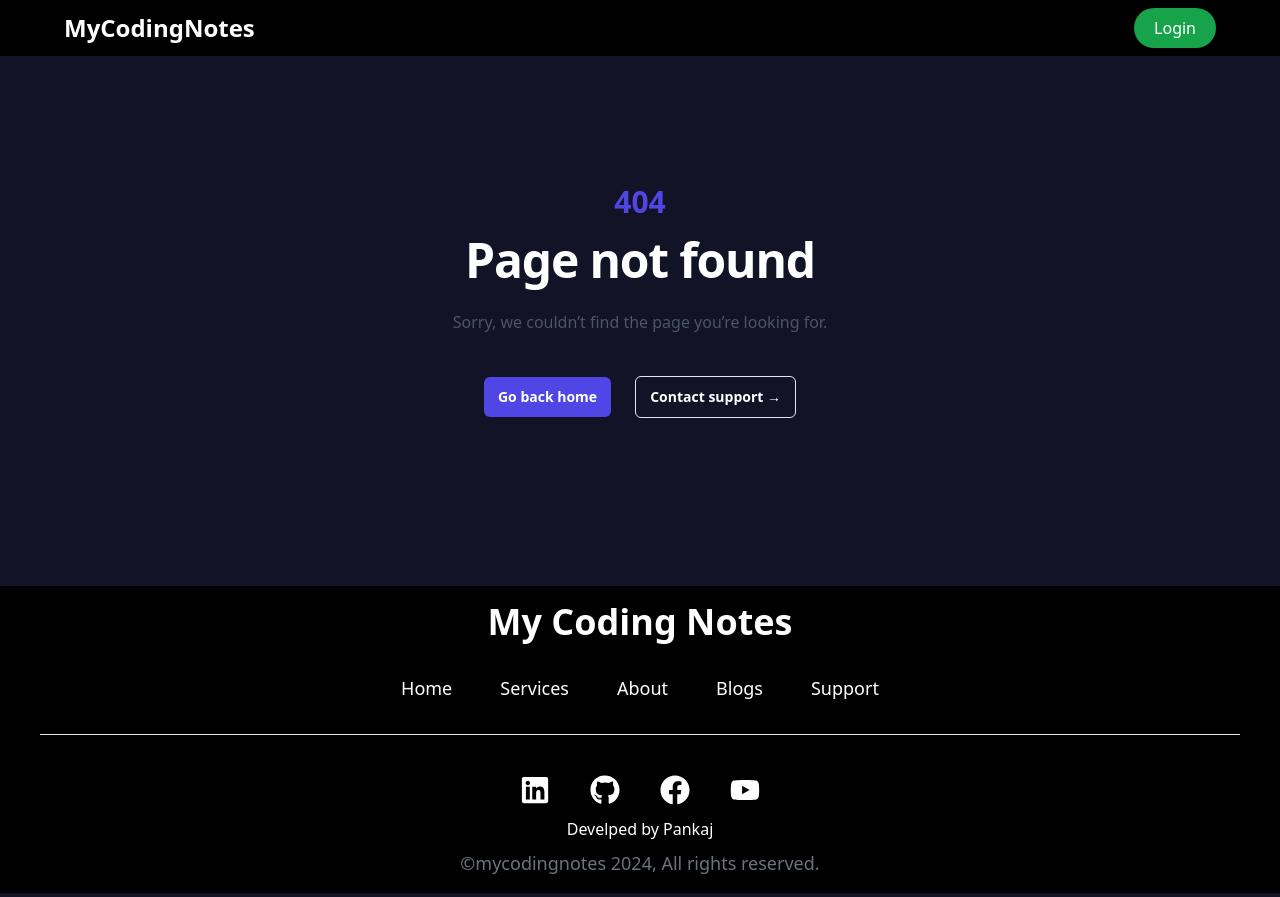
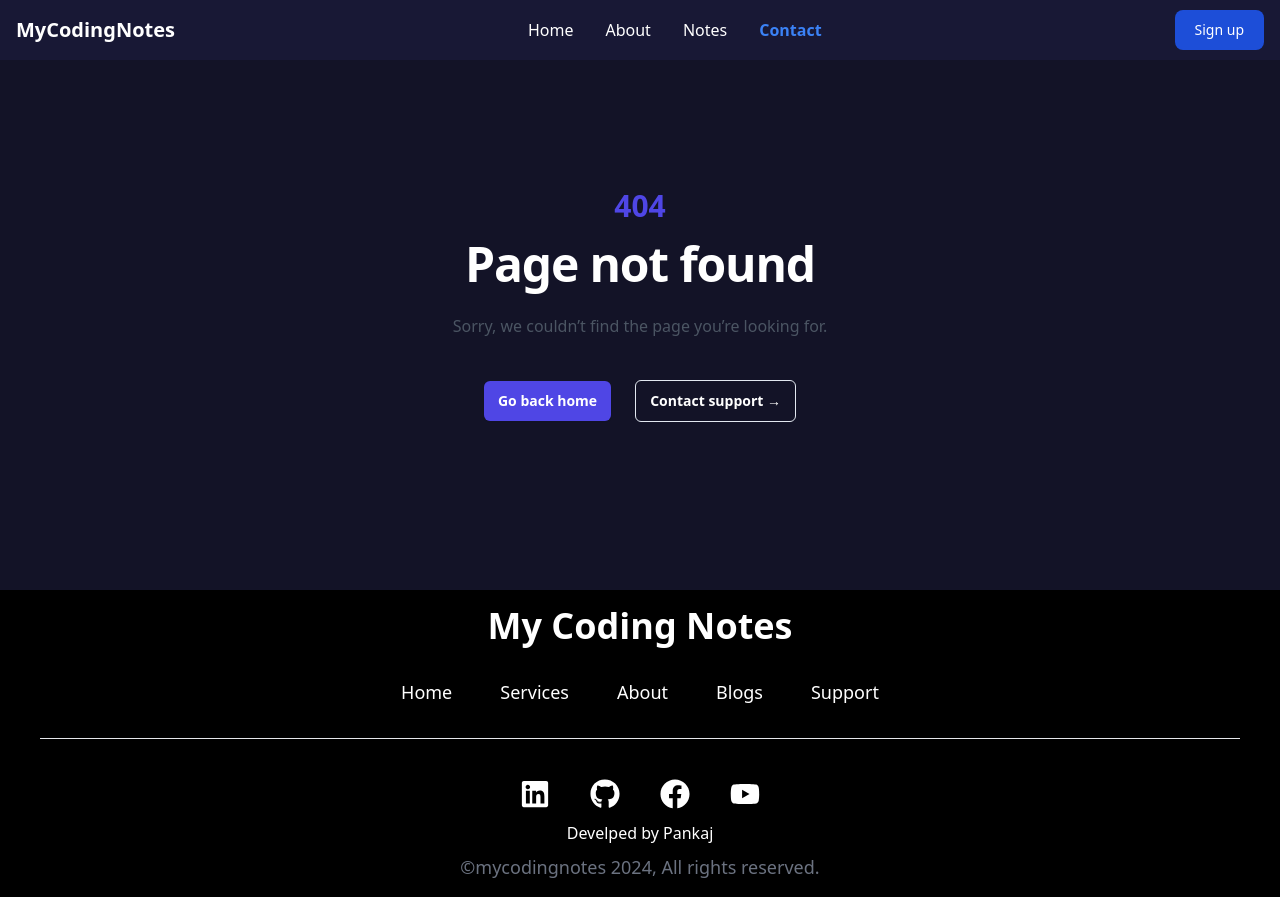
Before and after one commit to PankajKumar1947/mycodingnotes-project, a React (Vite) app in the folder frontend/: page /contact in a window 1280 px wide. Built offline with nearby package versions, Linux system fonts and the light colour scheme; no server answers; what novel would draw is missing.

Commit message:
nav bar ui changed

```diff
--- a/frontend/src/Components/Header/Navbar.tsx
+++ b/frontend/src/Components/Header/Navbar.tsx
@@ -3,6 +3,28 @@ import { NavLink } from "react-router-dom"
 import { verifytoken } from "../../Services/operations/auth"
 import { useEffect } from "react"
 import { setLogin } from "../../slices/loginSlice"
+import { RxHamburgerMenu } from "react-icons/rx";
+import { FaRegUserCircle } from "react-icons/fa";
+
+const navmenu = [
+    {
+        name: "Home",
+        path: "/"
+    },
+    {
+        name: "About",
+        path: "/about"
+    },
+    {
+        name: "Notes",
+        path: "/notes"
+    },
+    {
+        name: "Contact",
+        path: "/contact"
+    },
+
+]
 
 export const Navbar = () => {
     const dispatch = useDispatch();
@@ -22,28 +44,45 @@ export const Navbar = () => {
     }, [login])
 
     return (
-        <div className="bg-black  py-2">
-            <div className="w-[90vw] mx-auto flex justify-between items-center">
-                <NavLink to={"/"}>
-                    <h1 className="font-bold text-2xl">MyCodingNotes</h1>
-                </NavLink>
-                {/* <form action="" className="w-[50%]">
-                    <div className="relative ">
-                        <input type="text" placeholder="Search notes ....." className="w-[100%] bg-transparent p-2 px-4 border-[1px] border-gray-400 rounded-2xl" />
-                        <input type="submit" value={"Search"} className="absolute right-0 top-0 bg-blue-600 hover:bg-blue-700 cursor-pointer border-[1px] rounded-2xl p-2 px-4" />
+        <>
+            <nav className="bg-[#181835] sticky top-0 z-50 border-gray-200 py-2.5">
+                <div className="flex flex-wrap items-center justify-between max-w-screen-xl px-4 mx-auto">
+                    <NavLink to={"/"} className="flex items-center">
+                        <span className="self-center text-xl font-bold whitespace-nowrap text-white">MyCodingNotes</span>
+                    </NavLink>
+                    <div className="flex items-center lg:order-2">
+                        {
+                            user?.loggedIn ? <NavLink to={"/profile"}
+                                className="">
+                                <FaRegUserCircle className="text-3xl hover:text-blue-600" />
+                            </NavLink> : <NavLink to={"/signup"}
+                                className="text-white bg-blue-700 hover:bg-blue-800 focus:ring-4 focus:ring-purple-300 font-medium rounded-lg text-sm px-4 lg:px-5 py-2 lg:py-2.5 sm:mr-2 lg:mr-0 focus:outline-none">Sign up</NavLink>
+                        }
+                        <button
+                            className="inline-flex items-center p-2 ml-1 text-sm text-gray-500 rounded-lg md:hidden hover:bg-gray-100 focus:outline-none focus:ring-2 focus:ring-gray-200"
+                            aria-controls="mobile-menu-2" >
+                            <RxHamburgerMenu />
+                        </button>
                     </div>
-                </form> */}
-
-                <div className="flex gap-2 items-center">
-                    {
-                        user?.loggedIn? <NavLink to={"/profile"} className="">Profile</NavLink> : <NavLink to={"/login"} className="p-2 border-[1px] px-5 rounded-full bg-green-600 hover:bg-green-700 border-none">Login</NavLink>
-                    }
-
-
+                    <div className="items-center justify-between w-full lg:flex lg:w-auto lg:order-1 " >
+                        <ul className="flex flex-col mt-4 font-medium lg:flex-row lg:space-x-8 lg:mt-0">
+                            {
+                                navmenu.map((item, index) => (
+                                    <li key={index}>
+                                        <NavLink
+                                            to={item.path}
+                                            className={({ isActive }) =>
+                                                `block py-2 pl-3 pr-4  lg:border-0 lg:p-0  ${isActive ? 'text-blue-500 font-bold' : 'hover:text-blue-500'}`
+                                            }>
+                                            {item.name}
+                                        </NavLink>
+                                    </li>
+                                ))
+                            }
+                        </ul>
+                    </div>
                 </div>
-            </div>
-
-
-        </div>
+            </nav>
+        </>
     )
 }
```
